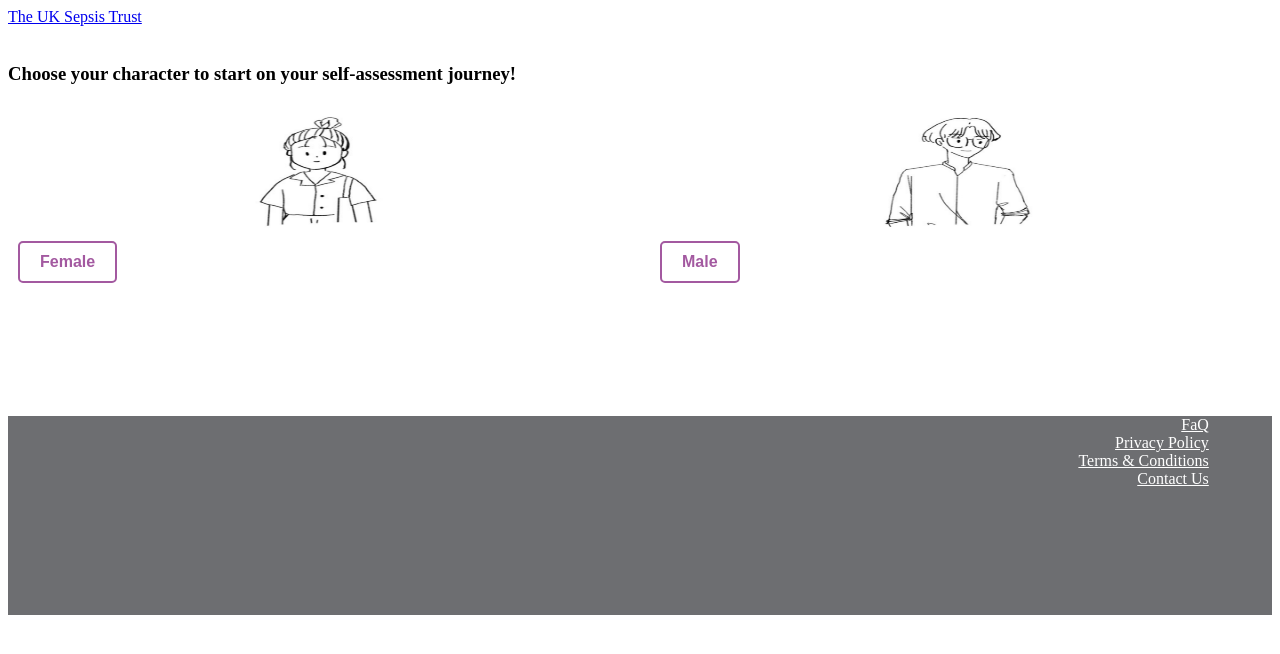
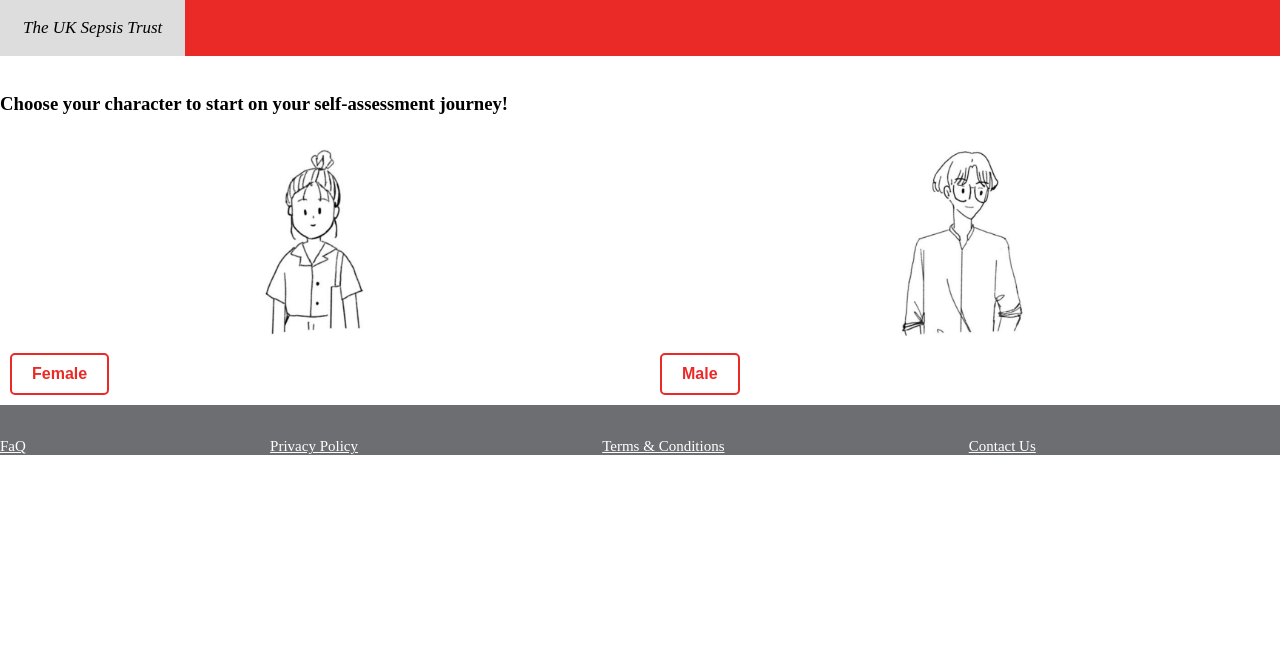
Before and after one commit to cfglondon24/Team-3, a Django app: template CFG/UKST/templates/UKST/genderselection/selectgender.html in a window 1280 px wide. Shown: the top 654 px of the page. Run offline with Django 4.2, Linux system fonts and the light colour scheme; the template is opened without the code that fills it, so the values that code supplies are empty.

Commit message:
edited header and footer

```diff
--- a/CFG/UKST/templates/UKST/genderselection/selectgender.html
+++ b/CFG/UKST/templates/UKST/genderselection/selectgender.html
@@ -35,10 +35,12 @@
   </div>
 
 
+
+
 </html>
 
 <footer>
-    <div class="footer">
+    <div class="container3">
         <div><a class="footerlink" href="https://sepsistrust.org/about/about-sepsis/faqs/" target="_blank">FaQ</a></div>
         <div><a class="footerlink" href="https://sepsistrust.org/privacy-policy/" target="_blank">Privacy Policy</a></div>
         <div><a class="footerlink" href="https://sepsistrust.org/terms-conditions/" target="_blank">Terms & Conditions</a></div>
--- a/CFG/UKST/templates/UKST/genderselection/selectgenderstyle.css
+++ b/CFG/UKST/templates/UKST/genderselection/selectgenderstyle.css
@@ -8,9 +8,40 @@
     margin: 10px;
 }
 
+.h1 {
+    font-style: italic;
+    justify-content: center;
+  }
+
+  .topnav {
+    background-color: #ea2a27;
+    overflow: hidden;
+  }
+
+  /* Style the links inside the navigation bar */
+  .topnav a {
+    float: left;
+    color: #f2f2f2;
+    text-align: center;
+    padding: 18px 23px;
+    text-decoration: none;
+    font-size: 17px;
+    font-style: italic;
+  }
+
+  .topnav a:hover {
+    background-color: #ddd;
+    color: black;
+  }
+
+
+body {
+    margin: 0px;
+  }
+
 img {
-    width: 40%;
-    height: 40%;
+    width: 200px;
+    height: 200px;
     display: block;
     margin: 0 auto 10px;
     border-radius: 5px;
@@ -20,9 +51,9 @@ button {
     padding: 10px 20px;
     font-size: 16px;
     font-weight: bold;
-    color: #A359A0;
+    color: #EB2A27;
     background-color: transparent;
-    border: 2px solid #A359A0;
+    border: 2px solid #EB2A27;
     border-radius: 5px;
     cursor: pointer;
     transition: background-color 0.3s;
@@ -30,29 +61,61 @@ button {
 }
 
 button:hover {
-    background-color: #A359A0;
+    background-color: #EB2A27;
     color: white;
 }
 
-
-.footer {
-    position: flex;
+.container3 {
+    background-color: #6d6e71;
+    overflow: hidden;
+      /* border-radius: 25px; */
+    color: white;
+    text-align: center;
+      /* border-bottom: 50px; */
+    height: 50px;
+    display: flex;
+    align-items: flex-end;
+    justify-content: space-between;
+    width: 100%;
+    position: relative;
     left: 0;
     bottom: 0;
-    width: 100%;
-    background-color: #6d6e71;
-    text-align: right;
-}
+  }
 
-.footerlink {
+  .footerlink {
     color: white;
     text-decoration: underline;
-    padding: 5%;
-    text-align: right;
-}
+    font-size: 15px;
+  }
 
-.footertext {
-    color: white;
-    padding: 5%;
-    text-align: left;
-}
+  /* Media Queries */
+  @media screen and (max-width: 768px) {
+    /* Styles for screens smaller than 768px */
+    .container {
+      flex-direction: column;
+      height: auto;
+    }
+
+    .left-box,
+    .right-box {
+      width: 100%;
+      float: none;
+    }
+
+    .button {
+      left: auto;
+      top: auto;
+    }
+  }
+
+  @media screen and (max-width: 480px) {
+    /* Styles for screens smaller than 480px */
+    .topnav a {
+      padding: 12px 16px;
+      font-size: 14px;
+    }
+
+    .container3 {
+      padding: 0px 20px;
+    }
+  }
```
Also changed, not shown: CFG/UKST/templates/UKST/infopage/infoPageStyle.css (+11 -6 lines).
